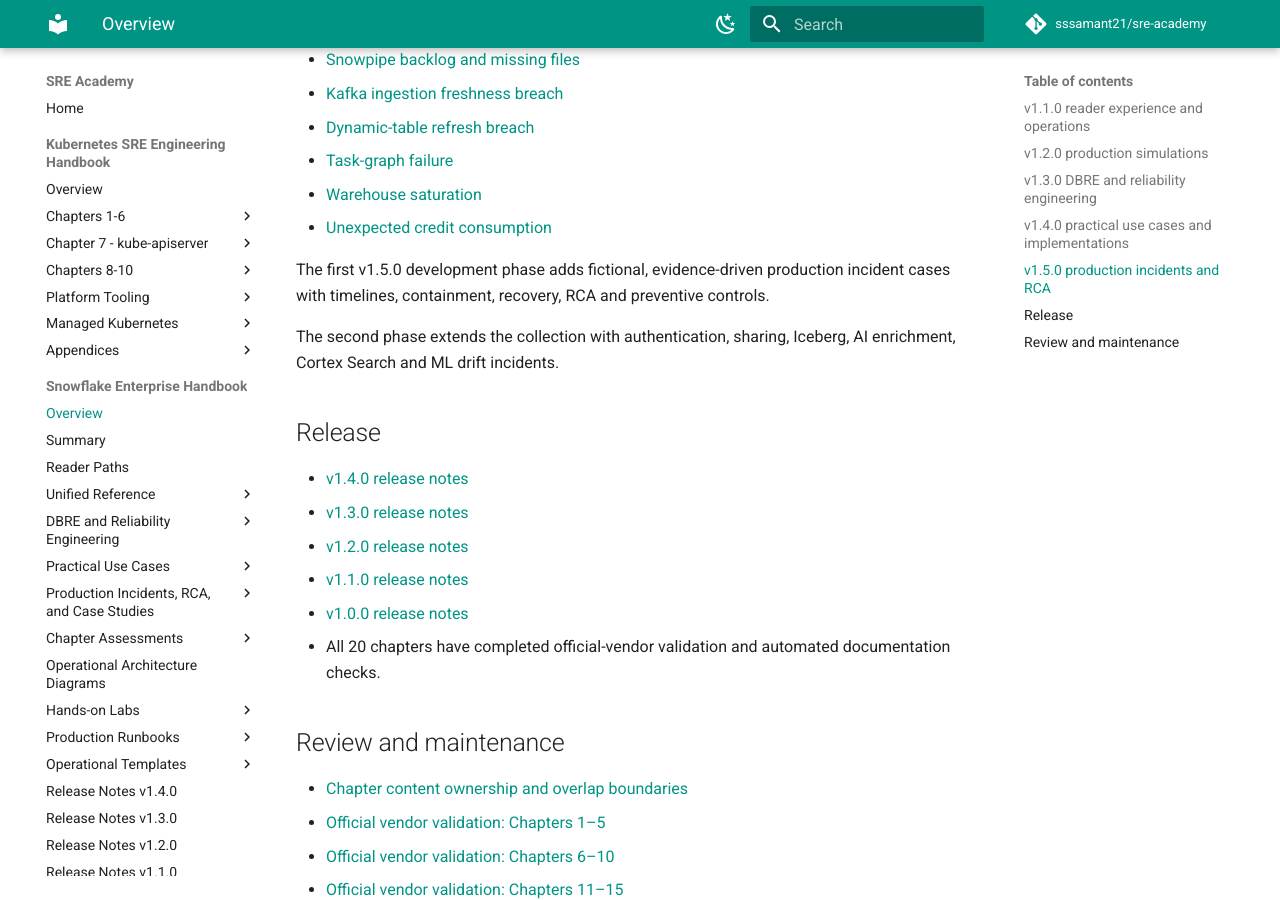
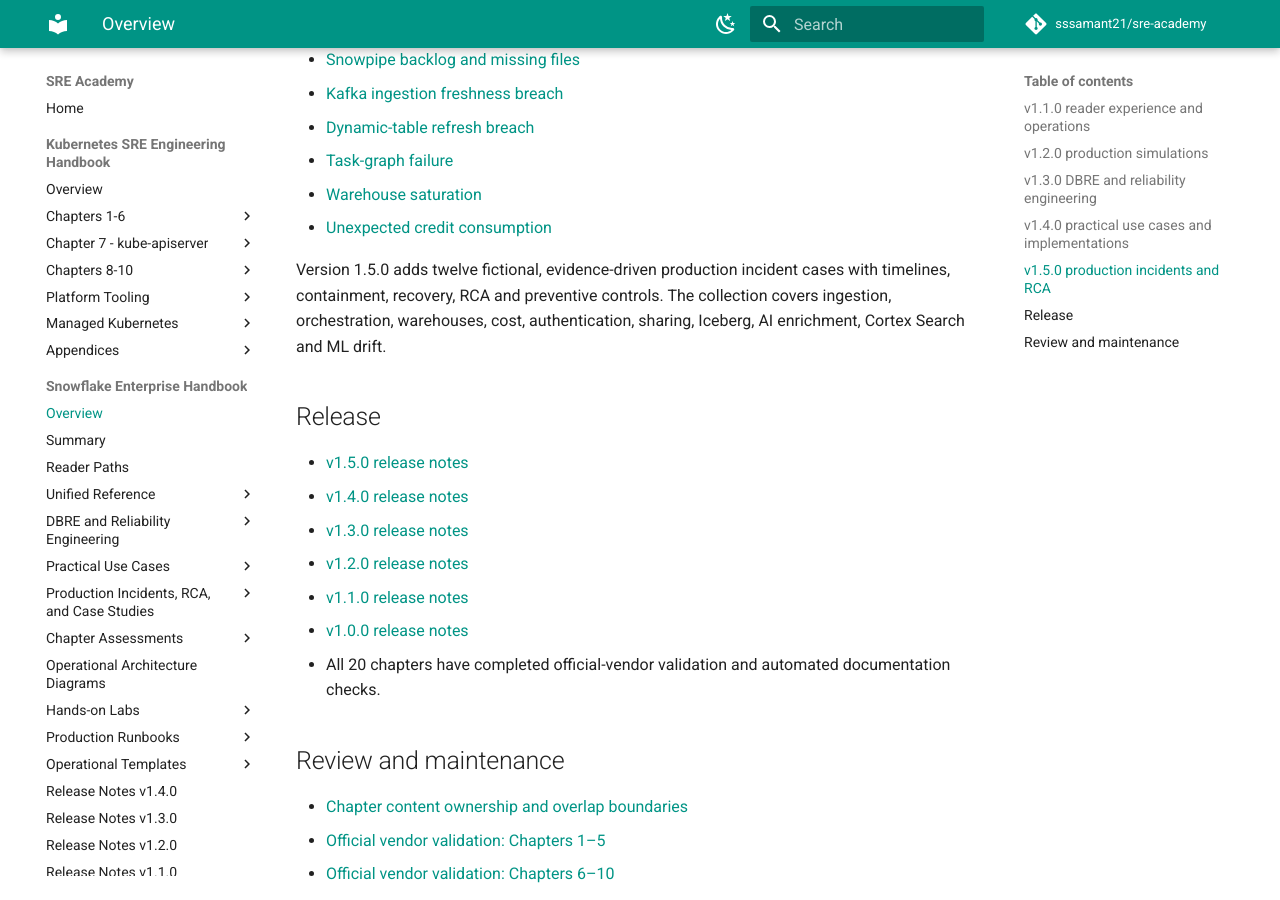
Before and after one commit to sssamant21/sre-academy, an MkDocs documentation site: the page built from docs/books/snowflake/index.md, in a window 1280 px wide and 900 px high, scrolled down 1699 px. Built offline with MkDocs 1.6.1 and Material for MkDocs 9.7.7, drawn with Linux system fonts in a browser that asks for light colours; comment, search, counter and statistics services are not loaded.

Commit message:
docs(snowflake): prepare v1.5.0 production release

```diff
--- a/docs/books/snowflake/index.md
+++ b/docs/books/snowflake/index.md
@@ -56,12 +56,11 @@
 - [Warehouse saturation](incidents/warehouse-saturation.md)
 - [Unexpected credit consumption](incidents/unexpected-credit-consumption.md)
 
-The first v1.5.0 development phase adds fictional, evidence-driven production incident cases with timelines, containment, recovery, RCA and preventive controls.
-
-The second phase extends the collection with authentication, sharing, Iceberg, AI enrichment, Cortex Search and ML drift incidents.
+Version 1.5.0 adds twelve fictional, evidence-driven production incident cases with timelines, containment, recovery, RCA and preventive controls. The collection covers ingestion, orchestration, warehouses, cost, authentication, sharing, Iceberg, AI enrichment, Cortex Search and ML drift.
 
 ## Release
 
+- [v1.5.0 release notes](RELEASE_NOTES_v1.5.0.md)
 - [v1.4.0 release notes](RELEASE_NOTES_v1.4.0.md)
 - [v1.3.0 release notes](RELEASE_NOTES_v1.3.0.md)
 - [v1.2.0 release notes](RELEASE_NOTES_v1.2.0.md)
```
